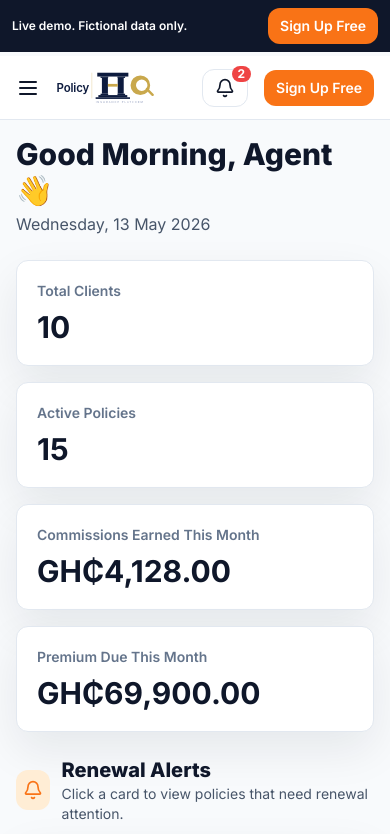
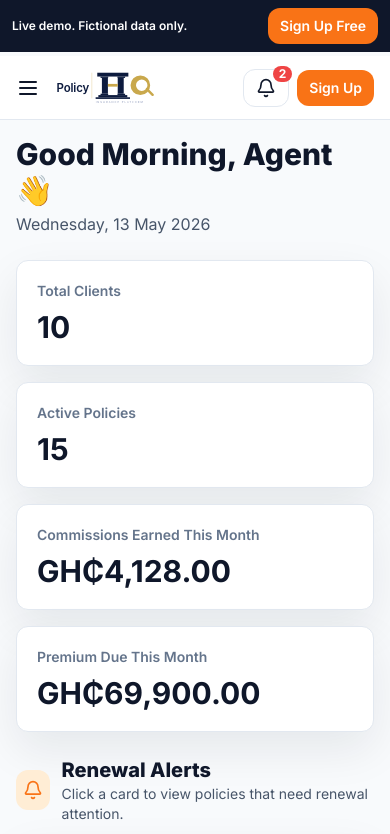
Before and after one commit to mrprincewinez1-glitch/PolicyHQ, a Next.js app: page /demo in a window 390 px wide. Shown: the top 834 px of the page. Built offline with nearby package versions, Linux system fonts and the light colour scheme.

Commit message:
Tighten demo mobile header CTA

```diff
--- a/components/app/app-shell-client.tsx
+++ b/components/app/app-shell-client.tsx
@@ -613,7 +613,7 @@ export function AppShell({
               <Search className="h-4 w-4 text-slate-400" />
               <input value={query} onChange={(event) => setQuery(event.target.value)} className="h-10 w-full outline-none" placeholder="Search clients, policies, or insurers" />
             </div>
-            <div className="ml-auto flex items-center gap-4">
+            <div className="ml-auto flex items-center gap-2 sm:gap-4">
               <Link
                 href={navHref(base, "notifications")}
                 onClick={() => setActive("notifications")}
@@ -629,7 +629,7 @@ export function AppShell({
                 <Avatar profile={data.profile} />
                 <strong className="text-sm">{data.profile.full_name}</strong>
               </button>
-              {demo ? <Button asChild size="sm"><Link href="/sign-up">Sign Up Free</Link></Button> : <form action={signOut}><Button variant="ghost" size="sm"><LogOut className="h-4 w-4" /> Sign Out</Button></form>}
+              {demo ? <Button asChild size="sm" className="whitespace-nowrap px-3"><Link href="/sign-up"><span className="sm:hidden">Sign Up</span><span className="hidden sm:inline">Sign Up Free</span></Link></Button> : <form action={signOut}><Button variant="ghost" size="sm"><LogOut className="h-4 w-4" /> Sign Out</Button></form>}
             </div>
           </header>
           <div className="p-4 lg:p-8">{content}</div>
```
